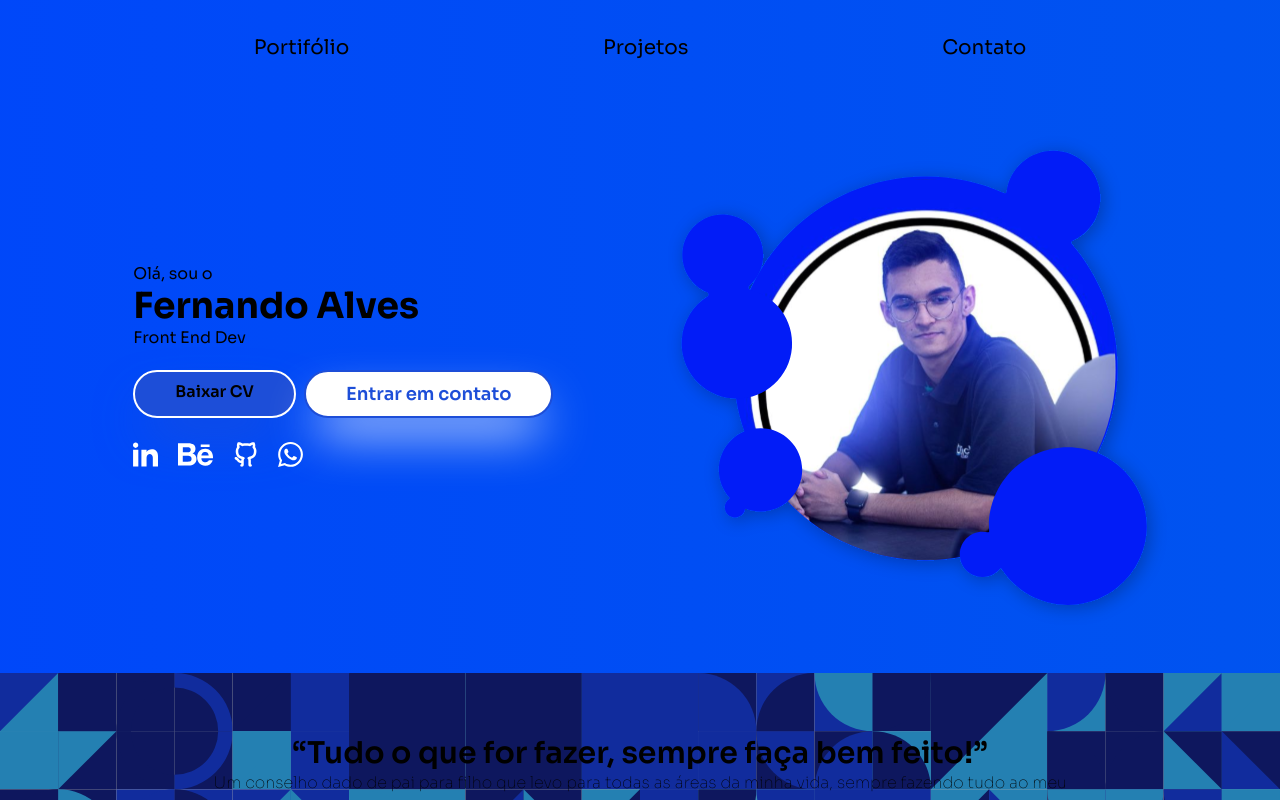
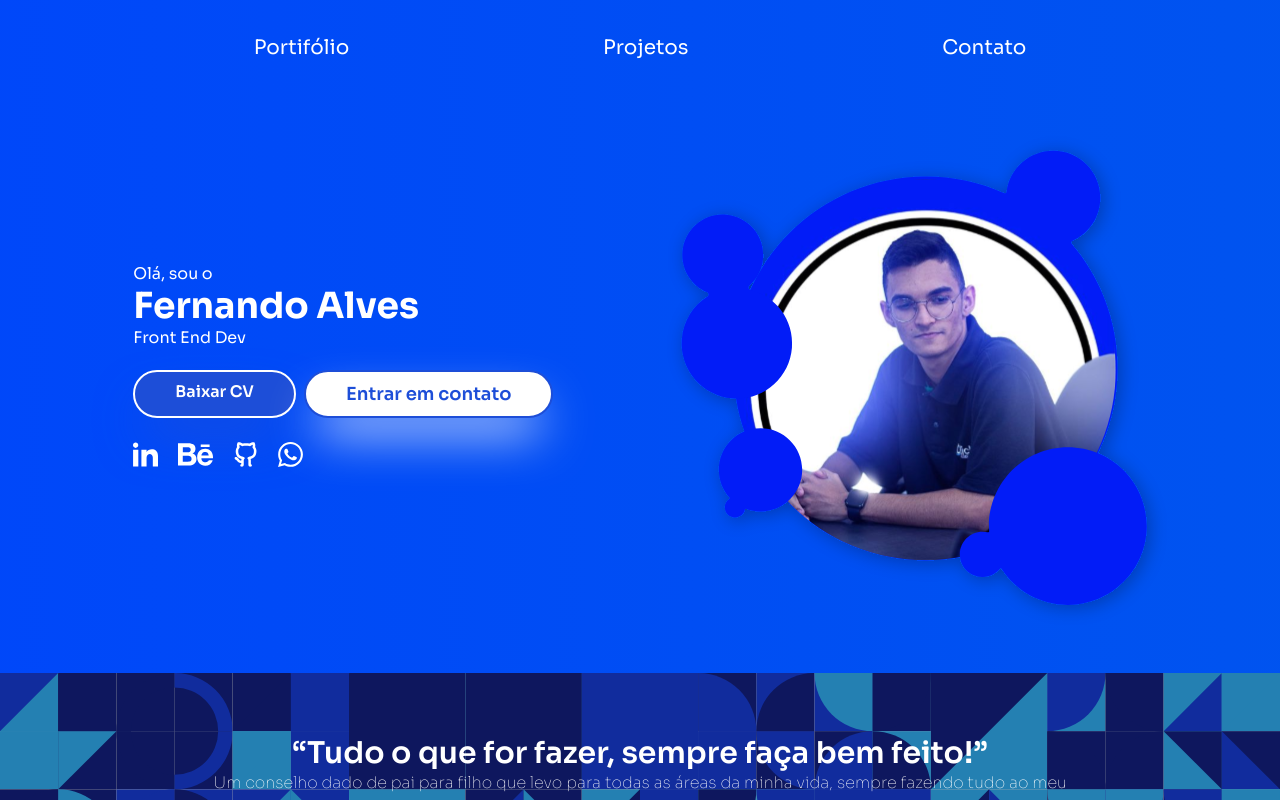
Before and after one commit to FernandoAlvesMachado/Portifolio, a Next.js app in the folder portifolio/: page / in a window 1280 px wide. Shown: the top 800 px of the page. Built offline with nearby package versions, Linux system fonts and the light colour scheme.

Commit message:
darkmode off

```diff
--- a/portifolio/app/globals.css
+++ b/portifolio/app/globals.css
@@ -10,7 +10,7 @@
   --background-end-rgb: 255, 255, 255;
 }
 
-@media (prefers-color-scheme: dark) {
+@media (prefers-color-scheme: light) {
   :root {
     --foreground-rgb: 255, 255, 255;
     --background-start-rgb: 0, 0, 0;
@@ -25,13 +25,13 @@ body {
   -webkit-animation: AnimationName 8s ease infinite;
   -moz-animation: AnimationName 8s ease infinite;
   animation: AnimationName 8s ease infinite;
-   color: rgb(var(--foreground-rgb));
-  /*background: linear-gradient(
+  color: white;
+  background: linear-gradient(
       to bottom,
       transparent,
       rgb(var(--background-end-rgb))
     )
-    rgb(var(--background-start-rgb)); */
+    rgb(var(--background-start-rgb));
 }
 @-webkit-keyframes AnimationName {
   0% { background-position: 0% 44%; }
```
